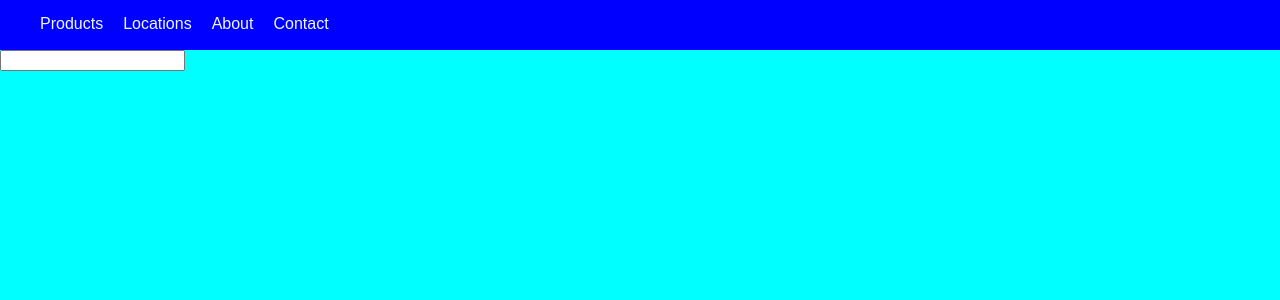
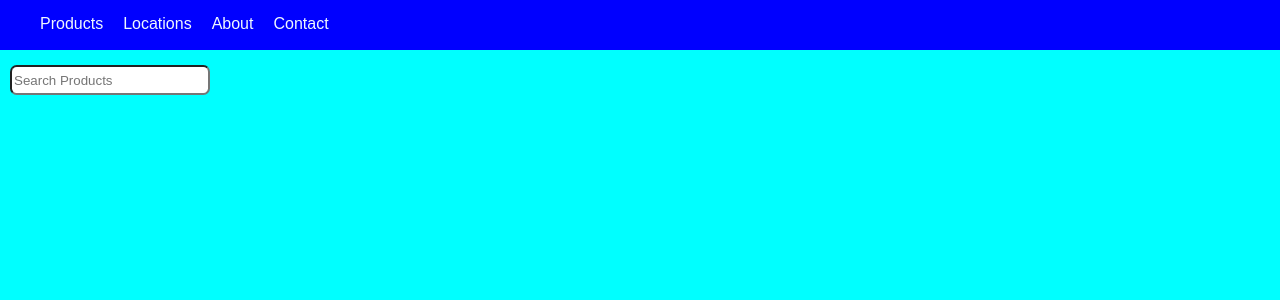
Before and after one commit to MarcusSilvus/shopping-store, a React (Create React App) app: page / in a window 1280 px wide. Shown: the top 300 px of the page. Built offline with nearby package versions, Linux system fonts and the light colour scheme.

Commit message:
adding styles to searchbar

```diff
--- a/src/Components/SearchBar/SearchBar.css
+++ b/src/Components/SearchBar/SearchBar.css
@@ -0,0 +1,17 @@
+.search-bar {
+  margin-top: 15px;
+}
+
+input {
+  margin-left: 10px;
+  height: 30px;
+  width: 200px;
+  border-radius: .5em;
+}
+
+button {
+  margin-left: 5px;
+  height: 30px;
+  width: 30px;
+  border-radius: .5em;
+}
--- a/src/Components/SearchBar/SearchBar.js
+++ b/src/Components/SearchBar/SearchBar.js
@@ -1,4 +1,5 @@
 import React, {useState} from "react";
+import "./SearchBar.css"
 
 const SearchBar = () => {
 
@@ -15,9 +16,9 @@ const SearchBar = () => {
   const hasContent = searchItem.length > 0
 
   return (
-    <div>
-      <input type="text" value={searchItem} onChange={handleInputChange}/>
-      {hasContent && <button onClick={handleClearBtn}>X</button>}
+    <div className="search-bar">
+      <input type="text" value={searchItem} onChange={handleInputChange} placeholder="Search Products"/>
+      {hasContent && <button onClick={handleClearBtn}>x</button>}
     </div>
   )
 }
```
